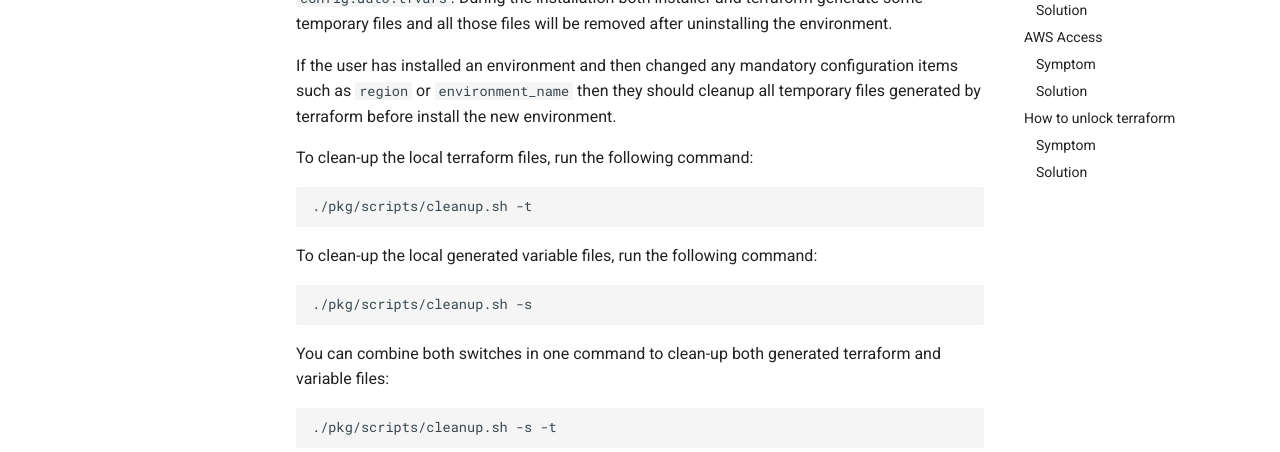
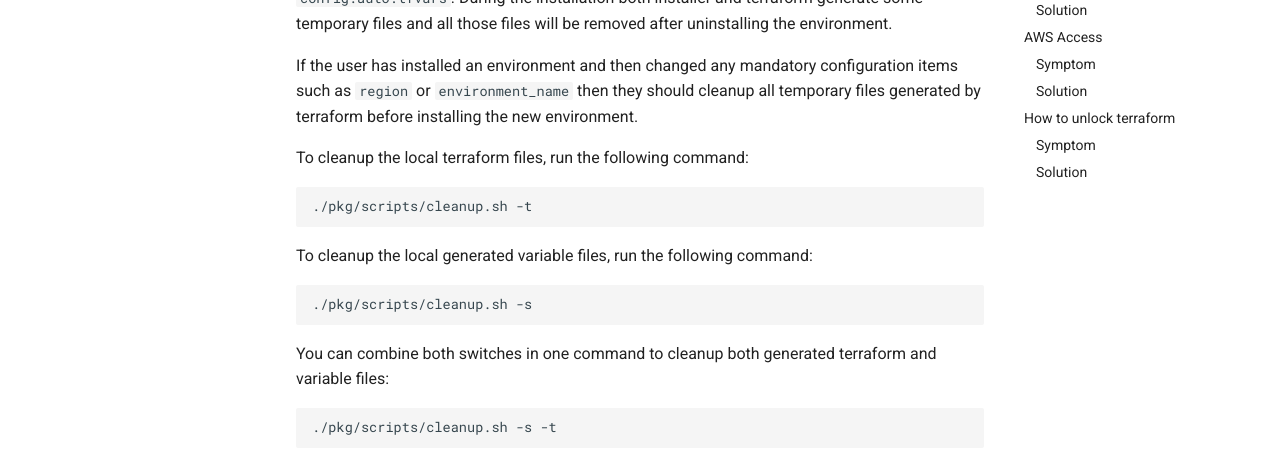
Before and after one commit to atlassian-labs/data-center-terraform, an MkDocs documentation site: the page built from docs/docs/troubleshooting/TROUBLESHOOTING.md, in a window 1280 px wide and 900 px high, scrolled down 303 px. Shown: the part 179-631 px from the top of the window. Built offline with MkDocs 1.6.1 and Material for MkDocs 9.7.7, drawn with Linux system fonts in a browser that asks for light colours; comment, search, counter and statistics services are not loaded.

Commit message:
TFKUBE-135: Addressed review points

````diff
--- a/docs/docs/troubleshooting/TROUBLESHOOTING.md
+++ b/docs/docs/troubleshooting/TROUBLESHOOTING.md
@@ -8,19 +8,19 @@ This file will be generated by the install process based on the content of `conf
 During the installation both installer and terraform generate some temporary files and all those files will be removed after uninstalling the environment.
 
 If the user has installed an environment and then changed any mandatory configuration items such as `region` or `environment_name` then they should
-cleanup all temporary files generated by terraform before install the new environment.
+cleanup all temporary files generated by terraform before installing the new environment.
 
-To clean-up the local terraform files, run the following command:
+To cleanup the local terraform files, run the following command:
 ```
 ./pkg/scripts/cleanup.sh -t
 ```
 
-To clean-up the local generated variable files, run the following command:
+To cleanup the local generated variable files, run the following command:
 ```
 ./pkg/scripts/cleanup.sh -s
 ```
 
-You can combine both switches in one command to clean-up both generated terraform and variable files:
+You can combine both switches in one command to cleanup both generated terraform and variable files:
 ```
 ./pkg/scripts/cleanup.sh -s -t
 ```
````
Also changed, not shown: docs/docs/userguide/CLEANUP.md (+2 -2 lines), 1 other file.
